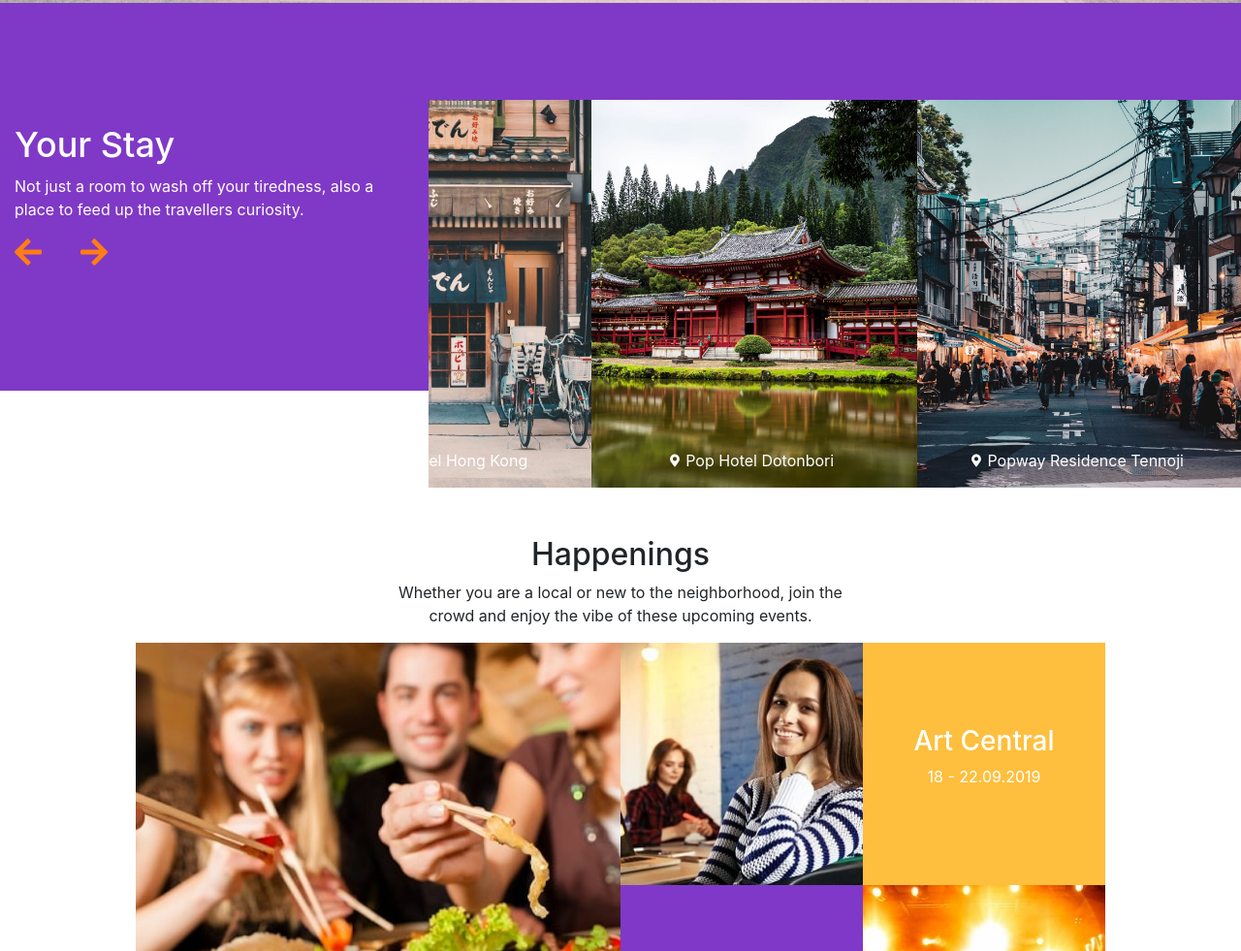
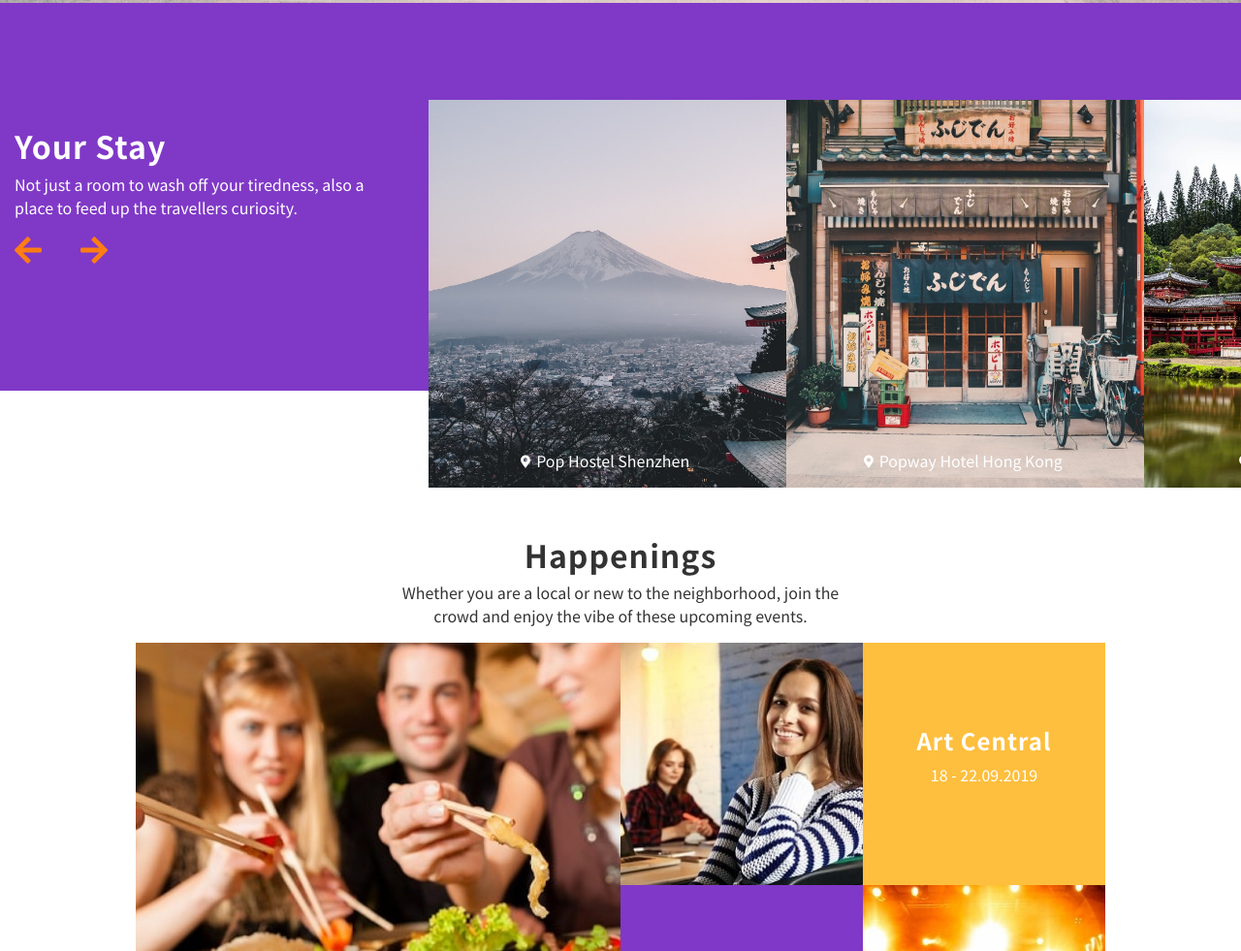
Before and after one commit to ethanvernon/popsible, a React app: page / in a window 1280 px wide. Shown: the part 797-1778 px from the top of the page at 97% size. Built offline with nearby package versions, Linux system fonts and the light colour scheme.

Commit message:
fixes number of images in yourstay carousel, changes fonts

```diff
--- a/public/index.html
+++ b/public/index.html
@@ -3,6 +3,7 @@
   <head>
     <meta charset="utf-8" />
     <link rel="shortcut icon" href="%PUBLIC_URL%/favicon.ico" />
+    <link href="https://fonts.googleapis.com/css?family=Noto+Sans+HK" rel="stylesheet">
     <meta
       name="viewport"
       content="width=device-width, initial-scale=1, shrink-to-fit=no"
--- a/src/App.css
+++ b/src/App.css
@@ -6,6 +6,11 @@ html {
   scroll-behavior: smooth;
   overflow-x:hidden !important;
   max-width:100vw !important;
+}
+
+.home {
+  font-family: 'Noto Sans HK', sans-serif !important;
+  color: #444;
 }
 
 /*--------------------------------------------------------------------------------------------------------------------------*/
@@ -55,9 +60,10 @@ nav {
 .nav-item {
   padding-left:10px;
   padding-right:10px;
-  font-size:14px;
-  font-weight:500;
+  font-size:12px;
+  font-weight:100;
   letter-spacing:1px;
+  text-decoration:underline;
 }
 
 .nav-item a {
@@ -204,6 +210,10 @@ li a:hover {
   width:100%;
 }
 
+.your-stay-arrow:hover {
+  cursor:pointer;
+}
+
 .your-stay-arrows-div {
   text-align:left;
 }
@@ -227,10 +237,16 @@ li a:hover {
 }
 
 .your-stay h2 {
-  font-size:36px;
+  font-size:32px;
+  font-weight:600;
+  letter-spacing:1px;
   margin:0;
   text-align:left;
   margin-bottom:8px;
+}
+
+.your-stay .slick-list {
+  padding: 0px 30px 0px 0px !important;
 }
 
 .your-stay-body {
@@ -342,6 +358,13 @@ li a:hover {
   text-align:center;
   margin-left:auto;
   margin-right:auto;
+  color:#333;
+}
+
+.happenings-description h2 {
+  font-weight:600;
+  letter-spacing:1px;
+  user-select:none;
 }
 
 .happenings-description p {
@@ -430,6 +453,16 @@ li a:hover {
   align-items: center;
   justify-content: center;
   text-align:center;
+}
+
+.space h3 {
+  font-weight:600;
+  font-size:24px;
+  letter-spacing:1px;
+}
+
+.space p {
+
 }
 
 .big-image {
@@ -565,6 +598,8 @@ li a:hover {
 
 .glimpses-heading {
   text-align:left;
+  font-weight:600;
+  letter-spacing:1px;
 }
 
 .glimpses p {
@@ -577,6 +612,8 @@ li a:hover {
 }
 
 .glimpses-tab-number {
+  font-size:14px;
+  user-select:none;
 }
 
 .glimpses-img {
@@ -613,6 +650,9 @@ li a:hover {
   display: none !important;
 }
 
+.glimpses-arrow:hover {
+  cursor:pointer;
+}
 
 .glimpses-arrows-div {
   text-align:left;
@@ -671,6 +711,11 @@ li a:hover {
 
 .about-us-right {
   margin-top:20vh;
+}
+
+.about-us-right h2 {
+  color:#ff7d14;
+  font-weight:600;
 }
 
 .about-us-img-div {
--- a/src/Glimpses.js
+++ b/src/Glimpses.js
@@ -17,7 +17,16 @@ export class Glimpses extends Component {
 		this.state = {
 		};
 
-		// this.toggle = this.toggle.bind(this);
+		this.next = this.next.bind(this);
+		this.previous = this.previous.bind(this);
+	}
+
+	next() {
+		this.slider.slickNext();
+	}
+
+	previous() {
+		this.slider.slickPrev();
 	}
 
 
@@ -26,7 +35,7 @@ export class Glimpses extends Component {
 		var settings = {
 			dots: false,
 			infinite: true,
-			speed: 500,
+			speed: 300,
 			slidesToShow: 3,
 			slidesToScroll: 1,
 			autoplay: false,
@@ -53,14 +62,14 @@ export class Glimpses extends Component {
 							<p>Explore our hotel rooms, dining room, reception gym room and more...</p>
 						</Col>
 						<Col md="4" className='glimpses-toggle'>
-							<FontAwesomeIcon icon={ faArrowLeft } size='2x' transform="" color='#47e1d9' className='glimpses-arrow glimpses-left-arrow' />
-							<FontAwesomeIcon icon={ faArrowRight } size='2x' transform="" color='#47e1d9' className='glimpses-arrow glimpses-right-arrow'/>
-							<div className='glimpes-tab-number'>3 of 10</div>
+							<FontAwesomeIcon icon={ faArrowLeft } size='2x' transform="" color='#47e1d9' className='glimpses-arrow glimpses-left-arrow' onClick={this.previous} />
+							<FontAwesomeIcon icon={ faArrowRight } size='2x' transform="" color='#47e1d9' className='glimpses-arrow glimpses-right-arrow' onClick={this.next} />
+							<div className='glimpses-tab-number'>3 of 10</div>
 						</Col>
 					</Row>
 				</Container>
 
-				<Slider {...settings} className='glimpses-slider'>
+				<Slider {...settings} ref={c => (this.slider = c)} className='glimpses-slider'>
 					<div>
 						<div className='glimpses-img glimpses-img-1'/>
 					</div>
--- a/src/YourStay.js
+++ b/src/YourStay.js
@@ -18,7 +18,16 @@ export class YourStay extends Component {
 		this.state = {
 		};
 
-		// this.toggle = this.toggle.bind(this);
+		this.next = this.next.bind(this);
+		this.previous = this.previous.bind(this);
+	}
+
+	next() {
+		this.slider.slickNext();
+	}
+
+	previous() {
+		this.slider.slickPrev();
 	}
 
 
@@ -28,16 +37,18 @@ export class YourStay extends Component {
 			dots: false,
 			infinite: true,
 			speed: 500,
-			slidesToShow: 2.5,
+			slidesToShow: 2,
 			slidesToScroll: 1,
 			autoplay: false,
 			fade:false,
 			pauseOnHover: false,
+			className: 'center',
+			centerMode:true,
 			responsive: [
 				{
 				breakpoint: 767,
 				settings: {
-					slidesToShow: 1.25,
+					slidesToShow: 1,
 					slidesToScroll: 1
 					}
 				}]
@@ -52,15 +63,15 @@ export class YourStay extends Component {
 							<h2 className='your-stay-header'>Your Stay</h2>
 							<p className='your-stay-body'>Not just a room to wash off your tiredness, also a place to feed up the travellers curiosity.</p>
 							<div className='your-stay-arrows-div'>
-								<FontAwesomeIcon icon={ faArrowLeft } size='2x' transform="" color='#ff7d14' className='your-stay-arrow your-stay-left-arrow' />
-								<FontAwesomeIcon icon={ faArrowRight } size='2x' transform="" color='#ff7d14' className='your-stay-arrow your-stay-right-arrow'/>
+								<FontAwesomeIcon icon={ faArrowLeft } size='2x' transform="" color='#ff7d14' className='your-stay-arrow your-stay-left-arrow' onClick={this.previous} />
+								<FontAwesomeIcon icon={ faArrowRight } size='2x' transform="" color='#ff7d14' className='your-stay-arrow your-stay-right-arrow' onClick={this.next} />
 							</div>
 						</div>
 					</Col>
 
 					<Col md="8" className='your-stay-carousel-col'>
 						<div className='your-stay-carousel'>
-							<Slider {...settings} className='your-stay-slider'>
+							<Slider {...settings} ref={c => (this.slider = c)} className='your-stay-slider'>
 								<div className='your-stay-img your-stay-img-1' id='your-stay1'>
 									<div className='your-stay-caption-div'>
 										<p className='your-stay-caption'>
```
